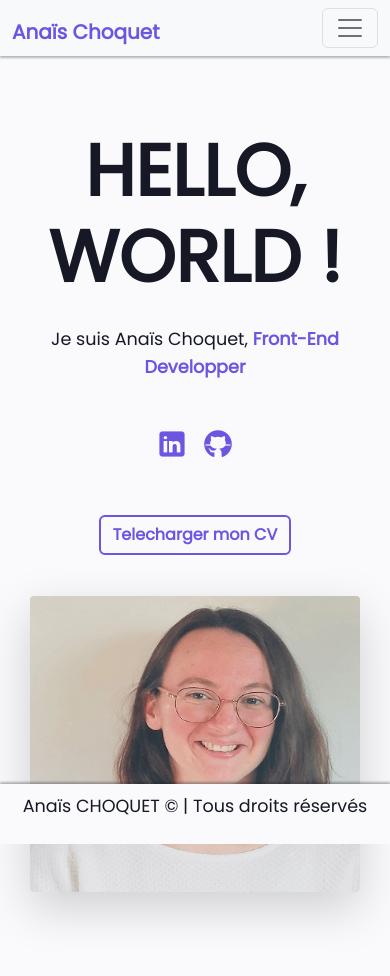
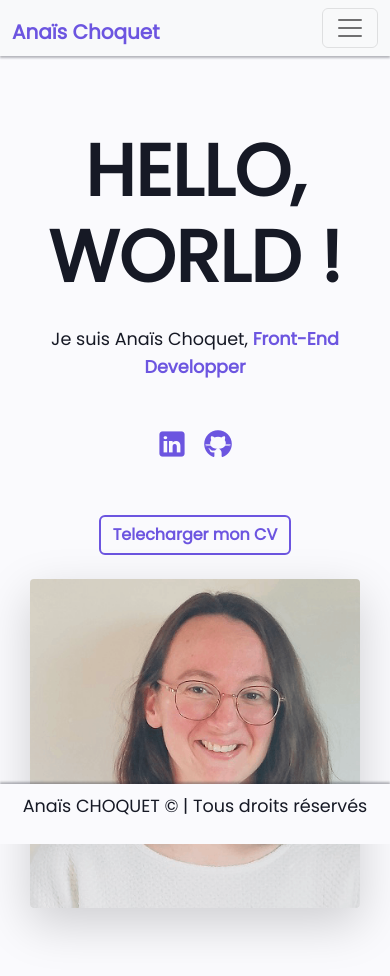
Before and after one commit to AnaChqt/React-CV, a React (Create React App) app: page /#/ in a window 390 px wide. Shown: the top 976 px of the page. Built offline with nearby package versions, Linux system fonts and the light colour scheme.

Commit message:
Responsive update

```diff
--- a/src/pages/about/About.css
+++ b/src/pages/about/About.css
@@ -35,7 +35,6 @@
     }
     .profil{
         width: 90%;
-        height: 90%;
     }
 }
 @media screen and (min-width: 768px) and (max-width: 1023px){
@@ -44,6 +43,5 @@
     }
     .profil{
         width: 95%;
-        height: 95%;
     }
 }
--- a/src/pages/home/Home.css
+++ b/src/pages/home/Home.css
@@ -38,7 +38,6 @@ button:focus {
     }
     .profil{
         width: 90%;
-        height: 90%;
     }
 }
 @media screen and (min-width: 768px) and (max-width: 1023px){
@@ -47,6 +46,5 @@ button:focus {
     }
     .profil{
         width: 95%;
-        height: 95%;
     }
 }
--- a/src/pages/works/Works.css
+++ b/src/pages/works/Works.css
@@ -32,7 +32,6 @@
         margin-top: 5rem;
     }
     .portfolio{
-        height: 85%;
         width: 85%;
     }
 }
@@ -41,7 +40,6 @@
         margin-top: 6rem;
     }
     .portfolio{
-        height: 90%;
         width: 90%;
     }
 }
```
